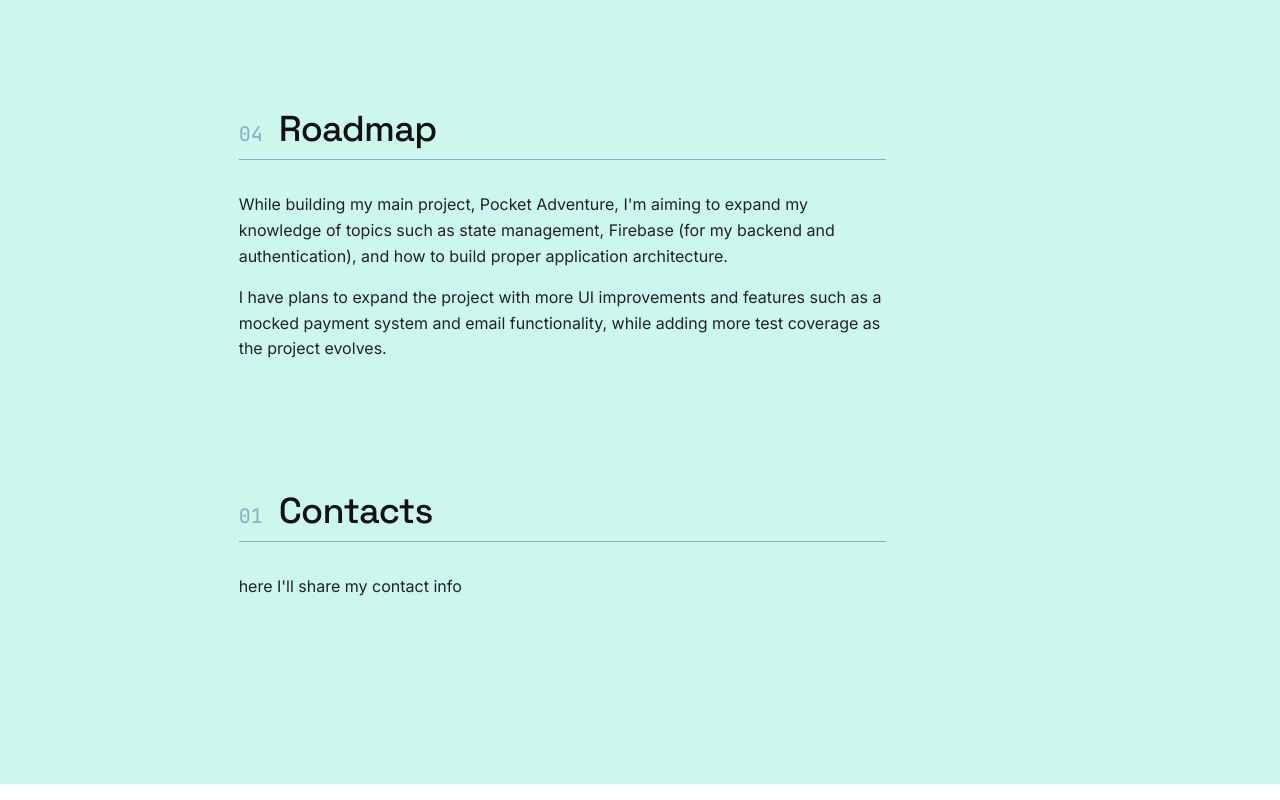
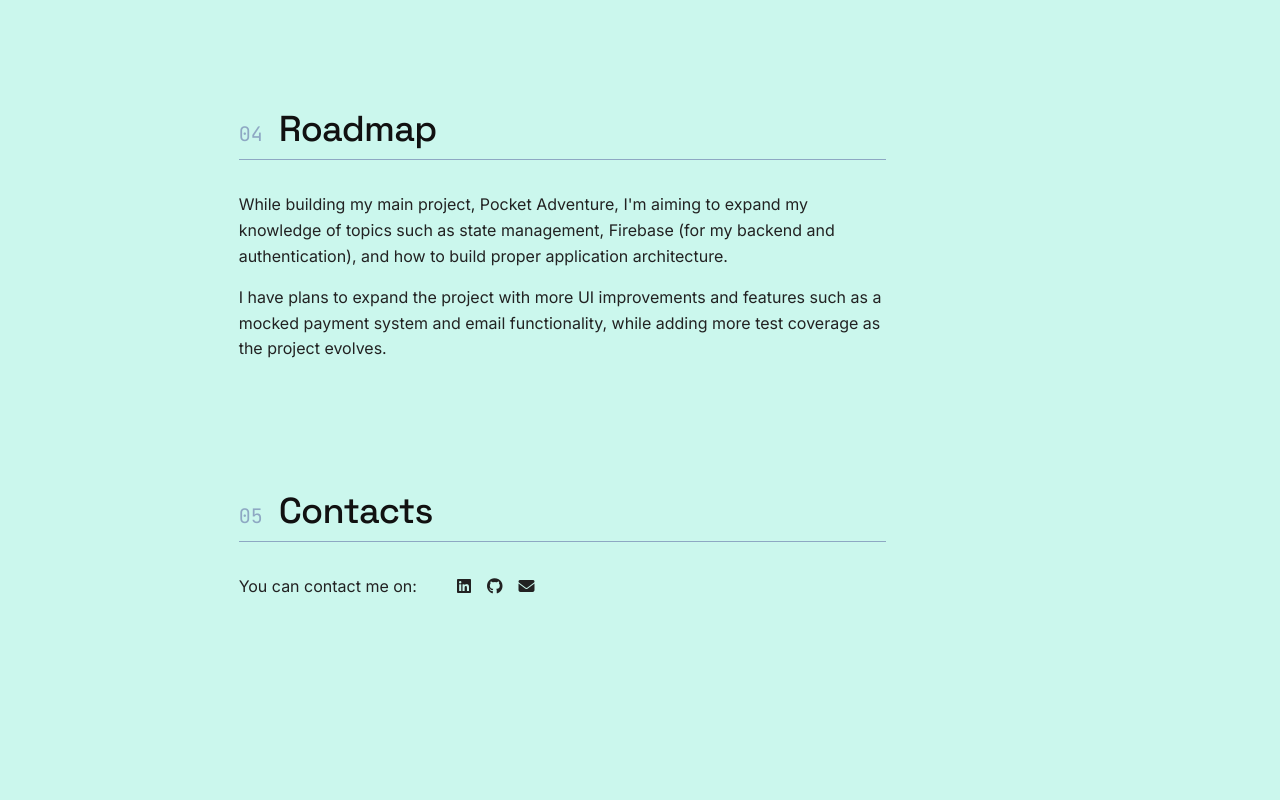
Before and after one commit to gilotin/Pocket-Adventure, a React (Vite) app: page / in a window 1280 px wide. Shown: the part 2147-2947 px from the top of the page. Built offline with nearby package versions, Linux system fonts and the light colour scheme.

Commit message:
feat(contacts): add contacts  UI

```diff
--- a/src/app/pages/Home/HomePage.module.css
+++ b/src/app/pages/Home/HomePage.module.css
@@ -60,3 +60,47 @@
     flex-wrap: wrap;
     gap: var(--space-md)
 }
+
+
+
+
+/* CONTACTS */
+
+.contacts {
+    display: flex;
+    align-items: baseline;
+}
+
+.navIcons {
+    display: flex;
+    justify-content: flex-end;
+
+    list-style: none;
+    gap: var(--space-md);
+
+    margin-right: var(--space-xl);
+}
+
+
+.navIcons svg {
+    width: var(--font-size-2xl);
+    height: var(--font-size-2xl);
+
+    cursor: pointer;
+    transition: transform 0.2s ease;
+}
+
+.navIcons svg:hover {
+    transform: scale(1.15);
+}
+
+
+.backdrop {
+    position: fixed;
+    inset: 0;
+
+    background: rgba(0, 0, 0, 0.3);
+    backdrop-filter: blur(6px);
+
+    z-index: 9998;
+}
--- a/src/app/pages/Home/HomePage.tsx
+++ b/src/app/pages/Home/HomePage.tsx
@@ -88,10 +88,40 @@ export function HomePage() {
 
             <section id="contacts" className={styles.section}>
                 <div className={styles.sectionHeader}>
-                    <span className={styles.sectionNumber}>01</span>
+                    <span className={styles.sectionNumber}>05</span>
                     <h2 className={styles.header}>Contacts</h2>
                 </div>
-                <p>here I'll share my contact info</p>
+                <div className={styles.contacts}>
+                    <p>You can contact me on:</p>
+                    <ul className={styles.navIcons}>
+                        <li>
+                            <a
+                                href="https://www.linkedin.com/in/nikolay-m-toshev/"
+                                target="_blank"
+                                rel="noopener noreferrer"
+                            >
+                                <i className="fa-brands fa-linkedin"></i>
+                            </a>
+                        </li>
+                        <li>
+                            <a
+                                href="https://github.com/gilotin"
+                                target="_blank"
+                                rel="noopener noreferrer"
+                            >
+                                <i className="fa-brands fa-github"></i>
+                            </a>
+                        </li>
+                        <li>
+                            <a
+                                href="mailto:toshevnikolay@gmail.com?subject=Portfolio Contact"
+                                aria-label="Send email"
+                            >
+                                <i className="fa-solid fa-envelope"></i>
+                            </a>
+                        </li>
+                    </ul>
+                </div>
             </section>
         </div>
     );
--- a/src/app/pages/Home/components/projectCard/HomeCard.module.css
+++ b/src/app/pages/Home/components/projectCard/HomeCard.module.css
@@ -73,6 +73,6 @@
 }
 
 .linkButton:hover {
+    background-color: #ffff;
     color: var(--color-jet-black);
-    background-color: #ffff;
 }
```
